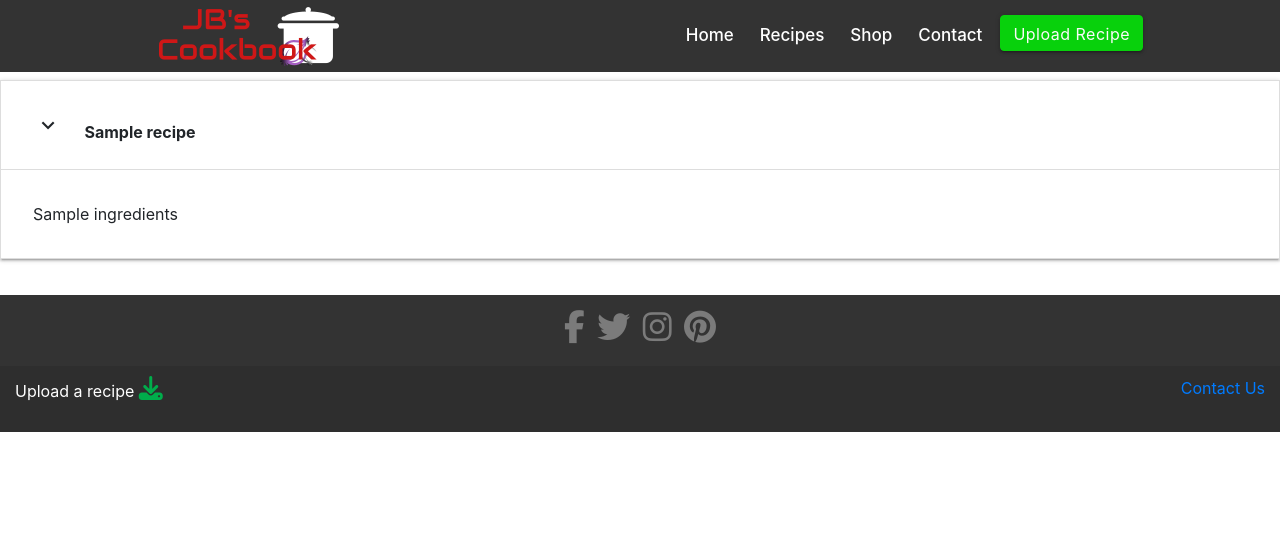
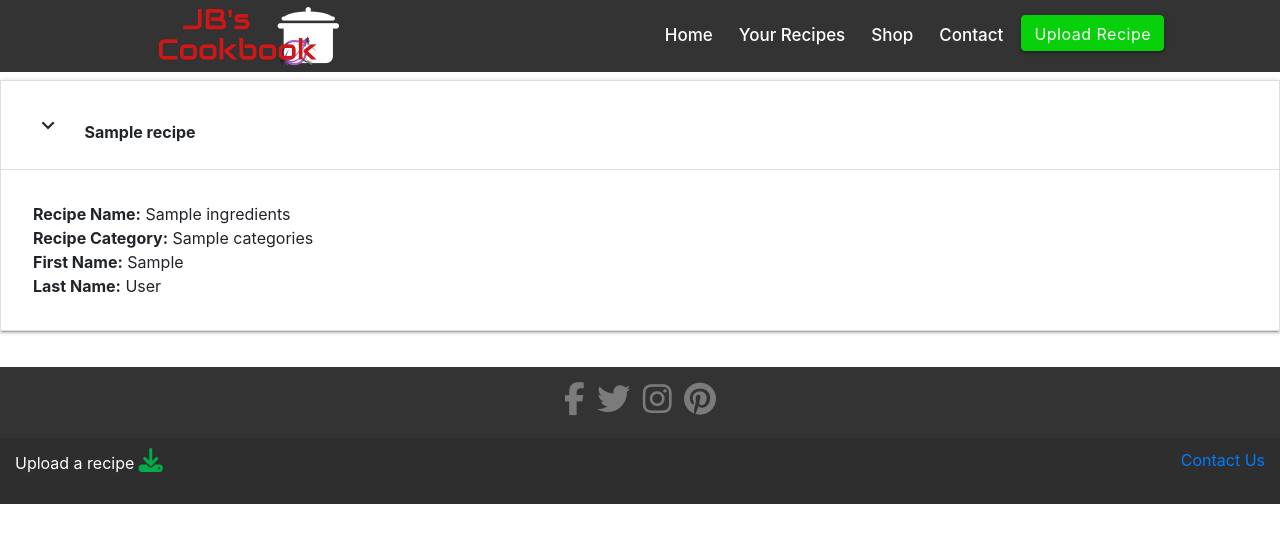
Before and after one commit to JackBen2019/Jack-Bennett-Data-Centric-Development-Milestone-Project, a Flask app: page /recipes in a window 1280 px wide, after a click that opens the changed part. Shown: the top 536 px of the page. Run offline with Flask 2, Linux system fonts and the light colour scheme; a database or web service that is not in the repository returns one stand-in record (values such as "Sample title"); some libraries are stand-ins or nearby versions.

```diff
--- a/app.py
+++ b/app.py
@@ -33,6 +33,12 @@ def contact():
 def upload():
     return render_template("/upload.html", categories=mongo.db.categories.find())
 
+@app.route('/insert_recipe', methods=['POST'])
+def insert_recipe():
+    recipes = mongo.db.recipes
+    recipes.insert_one(request.form.to_dict())
+    return redirect(url_for('recipes'))
+
 if __name__ == "__main__":
     app.run(host=os.environ.get("IP"),
             port=int(os.environ.get("PORT")),
--- a/static/css/style.css
+++ b/static/css/style.css
@@ -24,7 +24,10 @@ p {
 
 /* ------ General ------ */
 
-
+.submit_form_button {
+    padding-top: 20px;
+    padding-left: 15px;
+}
 
 /* ------ Font Awesome ------ */
 
--- a/templates/base.html
+++ b/templates/base.html
@@ -33,7 +33,7 @@
 								<a href="{{ url_for('index') }}" class="nav-link menu-item">Home</a>
 							</li>
 							<li style="padding-left: 10px;" class="nav-item">
-								<a href="{{ url_for('recipes') }}" class="nav-link menu-item">Recipes</a>
+								<a href="{{ url_for('recipes') }}" class="nav-link menu-item">Your Recipes</a>
 							</li>
 							<li style="padding-left: 10px;" class="nav-item">
 								<a href="{{ url_for('shop') }}" class="nav-link menu-item">Shop</a>
--- a/templates/recipes.html
+++ b/templates/recipes.html
@@ -4,14 +4,16 @@
         {% for recipe in recipes %}
         <li style="list-style-type: none !important;">
             <div class="collapsible-header">
-
                 <div class=" task_header col s9">
                     <i class="material-icons">expand_more</i> <strong>{{recipe.recipe_name}}</strong>
                 </div>
             </div>
             <div class="collapsible-body">
                 <span>
-                    {{recipe.ingredients}}
+                    <strong>Recipe Name:</strong> {{recipe.ingredients}}<br>
+                    <strong>Recipe Category:</strong> {{recipe.categories}}<br>
+                    <strong>First Name:</strong> {{recipe.first_name}}<br>
+                    <strong>Last Name:</strong> {{recipe.last_name}}
                 </span>
             </div>
         </li>
```
Also changed, not shown: templates/upload.html (+7 -7 lines).
